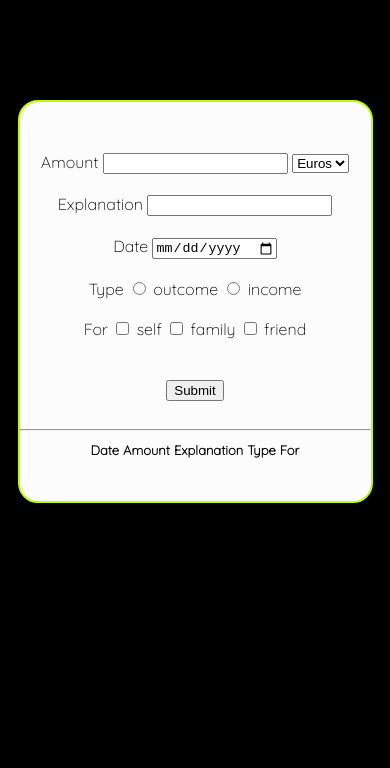
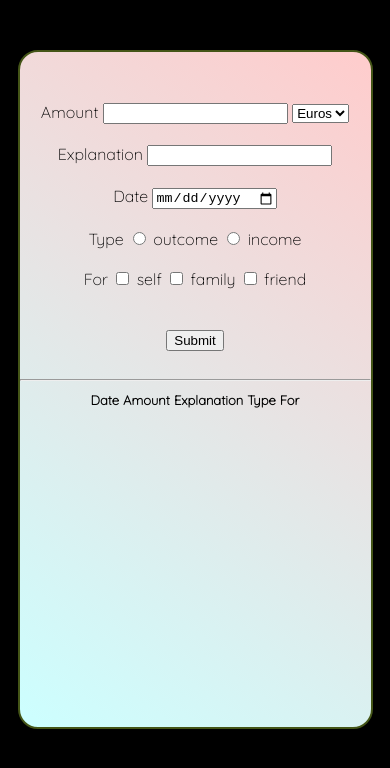
Before and after one commit to AntonisKol/-Responsive-Form-Table, a plain HTML site: page index.html in a window 390 px wide. Drawn offline with Linux system fonts and the light colour scheme.

Commit message:
Add files via upload

```diff
--- a/style.css
+++ b/style.css
@@ -6,55 +6,58 @@ body {
     font-family: 'Poppins', sans-serif;
     font-family: 'Quicksand', sans-serif;
      background-color: black;
+
 }
 section {
     margin-top: 50px;
+
 }
 table {
     border-spacing: 30px;
     margin:auto;
 }
 .container {
-margin: auto;
-  width: 50vw;
+   background: linear-gradient(35deg,#CCFFFF , #FFCCCC);
+   height: 80vh;
+   width: 50vw;
    margin-top: 100px;
+   margin: 50px auto;
+   border: 2px solid rgb(68, 85, 23);
    border-radius: 20px;
-   border: 2px solid rgba(172, 199, 16, 0.836) ;
-   background-color: rgb(138, 138, 138);
 }
+
 @media only screen and (max-width: 800px) {
     .container {
         margin: auto;
           width: 50vw;
-           margin-top: 100px;
+           margin-top: 50px;
            border-radius: 20px;
-           border: 2px solid rgb(187, 255, 0) ;
-           background-color: rgb(138, 138, 138);
-}
+           background: linear-gradient(35deg,#CCFFFF , #FFCCCC);
+        }
 }
 @media only screen and (max-width: 600px) {
     .container {
         margin: auto;
           width: 60vw;
-           margin-top: 100px;
+           margin-top: 50px;
            border-radius: 20px;
-           border: 2px solid rgb(187, 255, 0) ;
-           background-color: rgb(138, 138, 138);
+           background: linear-gradient(35deg,#CCFFFF , #FFCCCC);
         }
 }
 table {
     margin: auto;
     border-spacing: 2px;
     font-size: small;
+
 }
 
 @media only screen and (max-width: 400px) {
     .container {
         margin: auto;
           width: 90vw;
-           margin-top: 100px;
+           margin-top: 50px;
            border-radius: 20px;
-           border: 2px solid rgb(187, 255, 0) ;
-           background-color: rgb(252, 252, 252);
+             background: linear-gradient(35deg,#CCFFFF , #FFCCCC);
+
         }
     }
```
